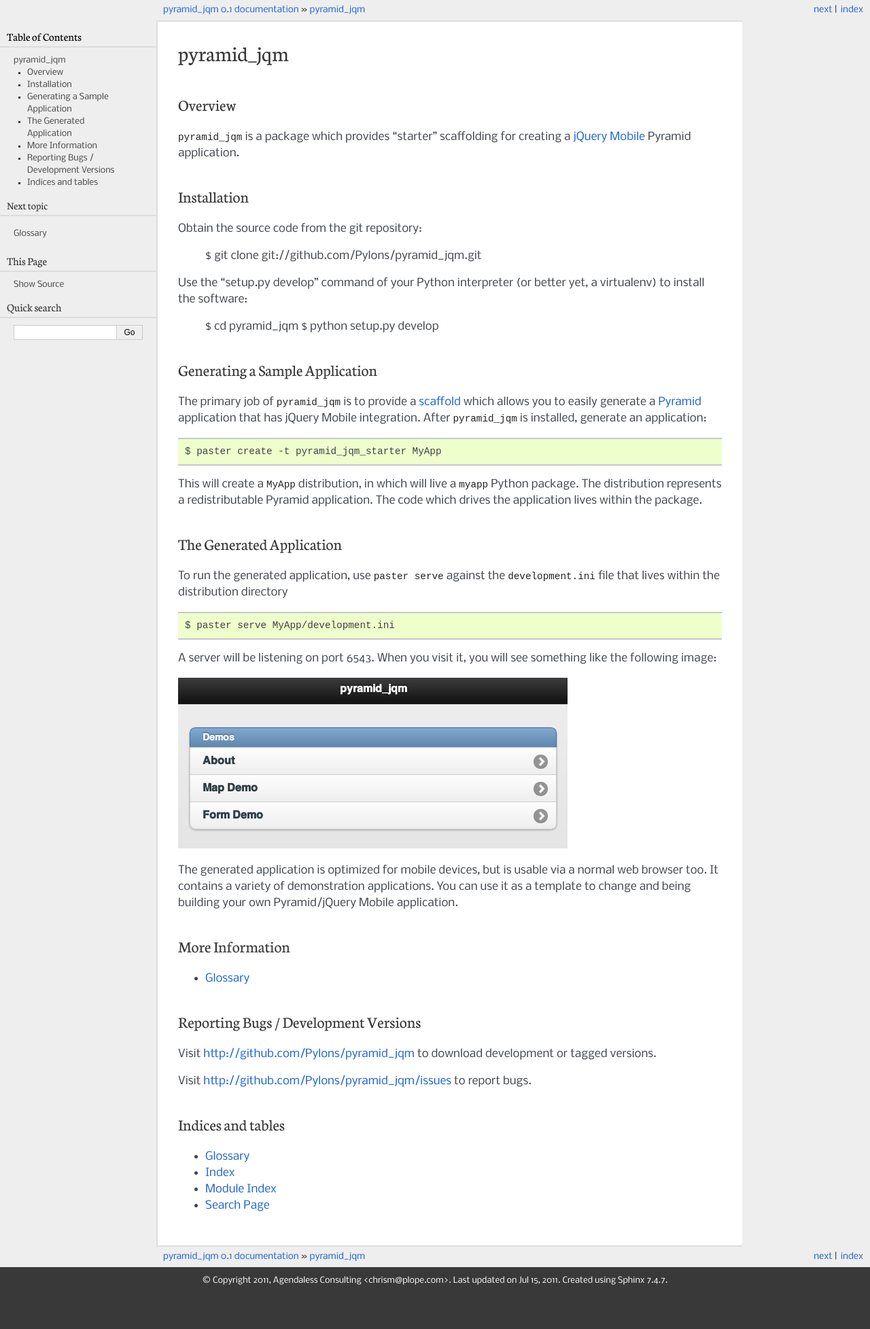
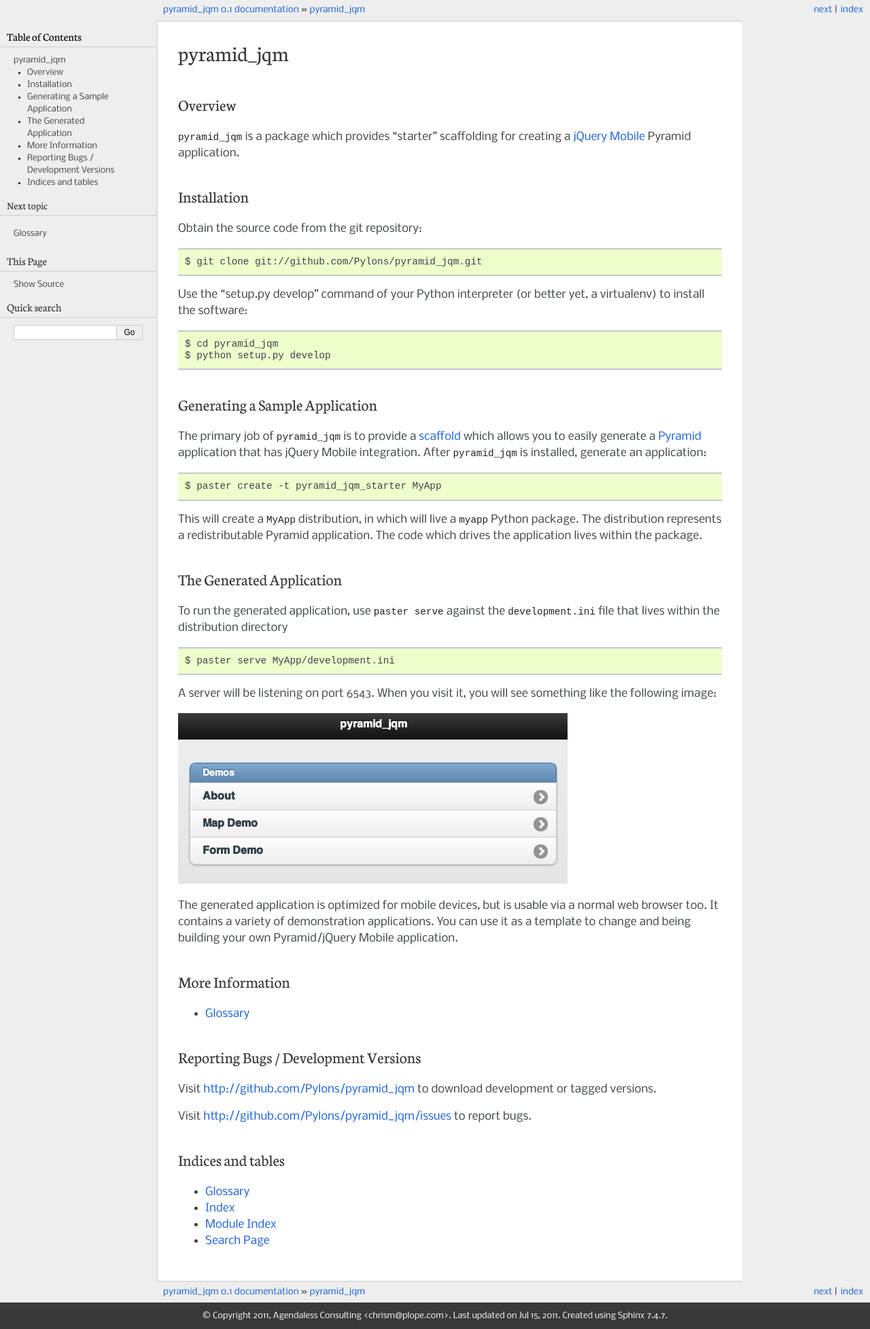
Before and after one commit to Pylons/pyramid_jqm, a Sphinx documentation site: the page built from docs/index.rst, in a window 1280 px wide. Shown: the whole page at 68% size. Built offline with Sphinx 7.4.7, drawn with Linux system fonts in a browser that asks for light colours; before the commit the page ends 1903 px from its top, so only the background shows below that.

Commit message:
code blocks

```diff
--- a/docs/index.rst
+++ b/docs/index.rst
@@ -12,10 +12,14 @@
 
 Obtain the source code from the git repository:
 
+.. code-block:: text
+
   $ git clone git://github.com/Pylons/pyramid_jqm.git
 
 Use the "setup.py develop" command of your Python interpreter (or better yet,
 a virtualenv) to install the software:
+
+.. code-block:: text
 
   $ cd pyramid_jqm
   $ python setup.py develop
```
